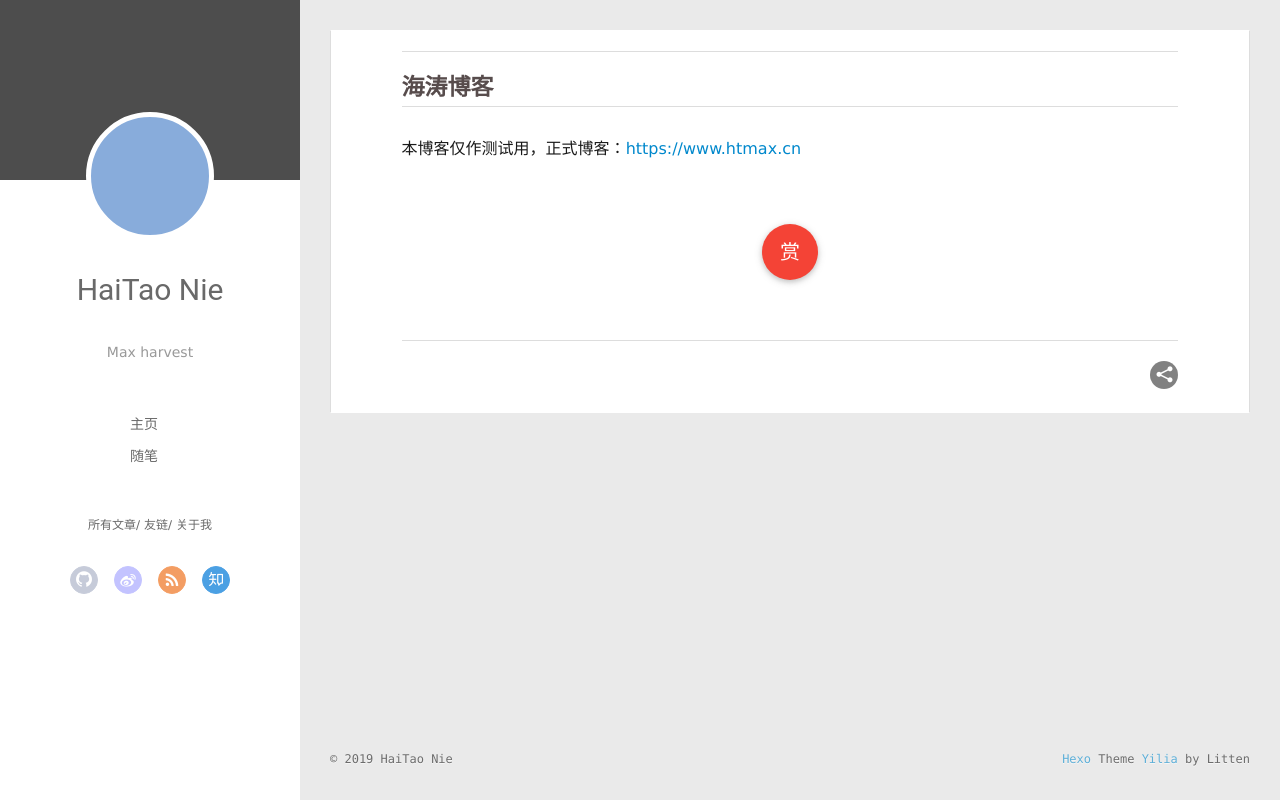
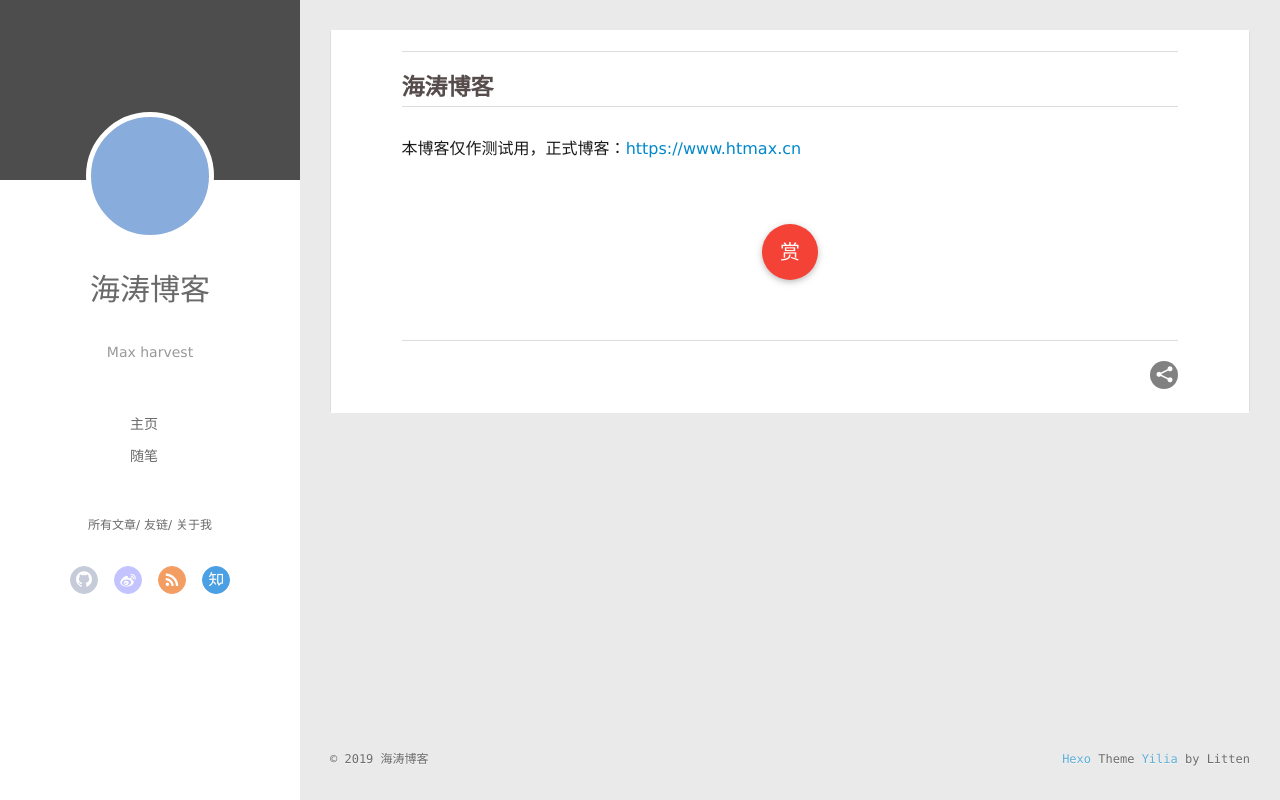
Before and after one commit to htmax/htmax.github.io, a plain HTML site: page 2019/04/20/hello-world/index.html in a window 1280 px wide. Drawn offline with Linux system fonts and the light colour scheme; no server answers.

Commit message:
Site updated: 2019-04-20 20:02:46

```diff
--- a/2019/04/20/hello-world/index.html
+++ b/2019/04/20/hello-world/index.html
@@ -51,7 +51,7 @@
 			<img src class="js-avatar">
 		</a>
 		<hgroup>
-		  <h1 class="header-author"><a href="/">HaiTao Nie</a></h1>
+		  <h1 class="header-author"><a href="/">海涛博客</a></h1>
 		</hgroup>
 
 		<p class="header-subtitle">Max harvest</p>
@@ -111,7 +111,7 @@
 				<img src class="js-avatar">
 			</div>
 			<hgroup>
-			  <h1 class="header-author js-header-author">HaiTao Nie</h1>
+			  <h1 class="header-author js-header-author">海涛博客</h1>
 			</hgroup>
 
 			<p class="header-subtitle"><i class="icon icon-quo-left"></i>Max harvest<i class="icon icon-quo-right"></i></p>
@@ -294,7 +294,7 @@
   <div class="outer">
     <div id="footer-info">
     	<div class="footer-left">
-    		&copy; 2019 HaiTao Nie
+    		&copy; 2019 海涛博客
     	</div>
       	<div class="footer-right">
       		<a href="http://hexo.io/" target="_blank">Hexo</a>  Theme <a href="https://github.com/litten/hexo-theme-yilia" target="_blank">Yilia</a> by Litten
```
Also changed, not shown: archives/2019/04/index.html (+3 -3 lines), archives/2019/index.html (+3 -3 lines), archives/index.html (+3 -3 lines), index.html (+3 -3 lines).
